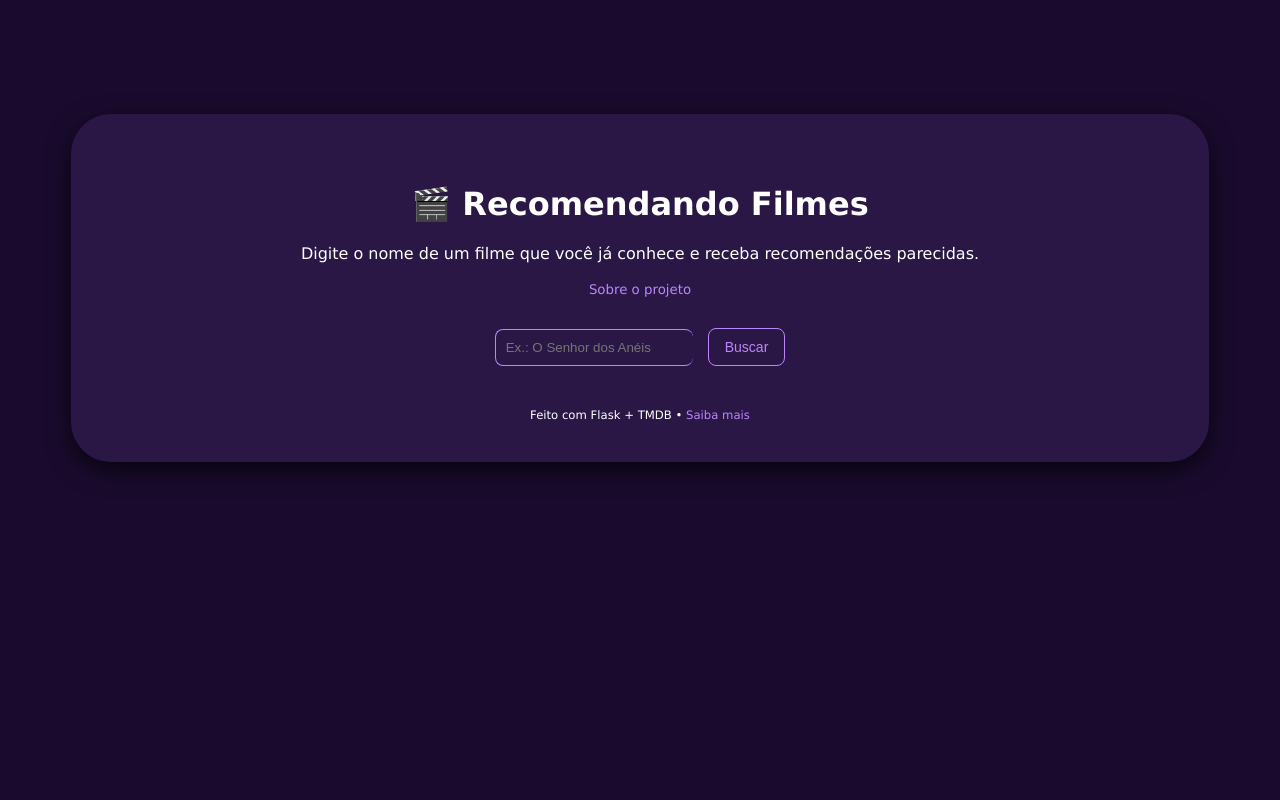
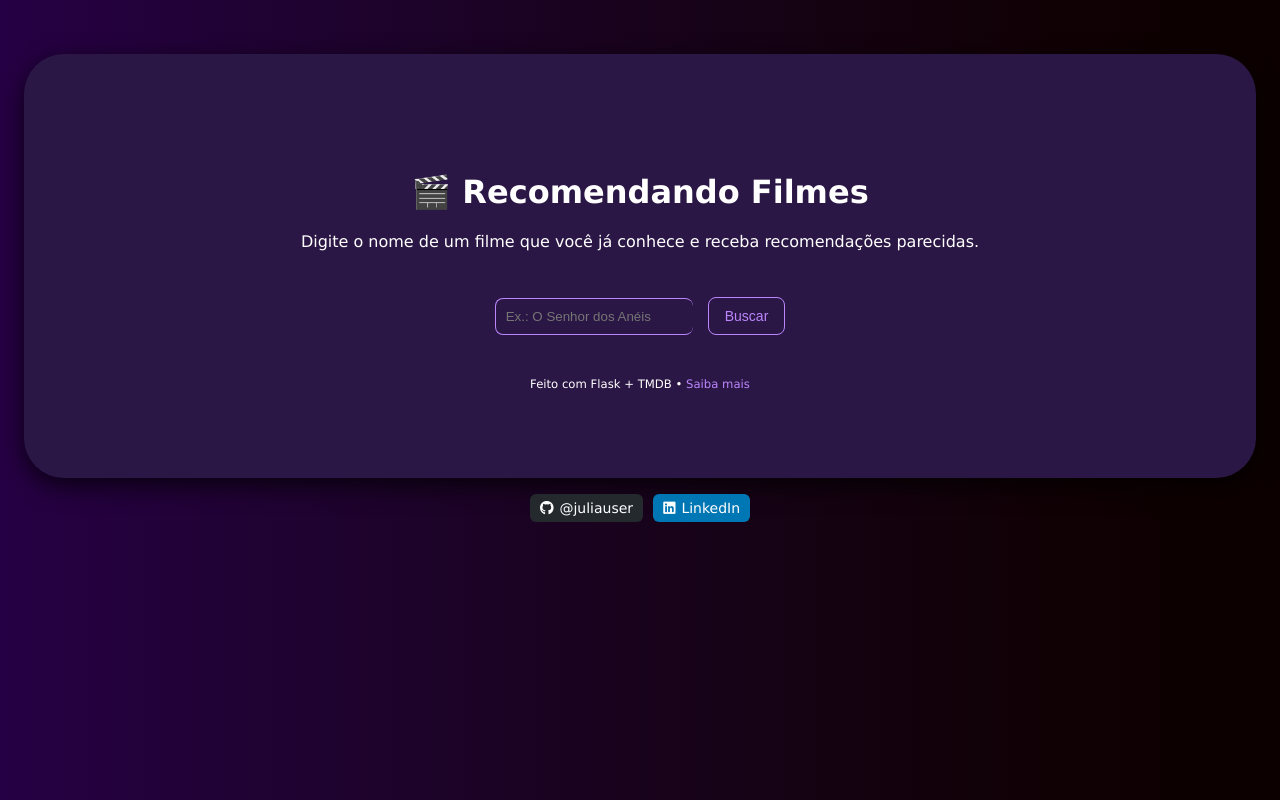
Before and after one commit to juliauser/recomendando-filmes, a Flask app: page / in a window 1280 px wide. Run offline with Flask 3, Linux system fonts and the light colour scheme.

Commit message:
fix-perf

```diff
--- a/app.py
+++ b/app.py
@@ -54,7 +54,7 @@ def index():
             return render_template("index.html", error=err, api_missing=api_missing)
         if not movie_id:
             return render_template("index.html", error="Filme não encontrado. Tente outro.", api_missing=api_missing)
-        page = int(request.args.get("page", 1))
+        page = int(request.form.get("page", 1))
         recs, err = get_recommendations(movie_id, page=page)
         if err:
             return render_template("index.html", error=err, api_missing=api_missing)
--- a/static/style.css
+++ b/static/style.css
@@ -13,15 +13,13 @@ body {
   display: flex;
   align-items: center;
   justify-content: center;
-  font-family:Verdana, Geneva, Tahoma, sans-serif
-}
-
-body.bg-dark {
-  background-color: var(--bg-dark);
+  font-family: Verdana, Geneva, Tahoma, sans-serif;
+  background: linear-gradient(90deg in oklab, rgb(38, 0, 68), rgb(12, 0, 0));
 }
 
 h1, h2, h3 {
   text-align: center;
+  border-bottom: 27px;
 }
 
 a {
@@ -34,8 +32,13 @@ a:hover {
 }
 
 .container {
+  display: flex;
+  flex-direction: column;
+  align-items: center;
   width: 90%;
   max-width: 1400px;
+  min-height: fit-content;
+  padding: 47px;
   background-color: var(--bg-card);
   border-radius: 40px;
   box-shadow: 0 8px 24px rgba(0,0,0,0.7);
@@ -84,31 +87,6 @@ header {
 .btn:disabled {
   opacity: 0.5;
   cursor: not-allowed;
-}
-
-.btn-back {
-  display: inline-block;
-  padding: 20px;
-  font-size: 14px;
-  border-radius: 20px;
-  border: 1px solid var(--accent);
-  background-color: transparent;
-  color: var(--accent);
-  cursor: pointer;
-  transition: 0.3s;
-  align-self: stretch;
-  margin: 20px;
-  box-shadow: 0 4px 12px rgba(0,0,0,0.3);
-  min-width: 70px;
-  justify-self: center;
-  text-align: center;
-    background: linear-gradient(rgb(0, 0, 7), rgb(90, 12, 114));
-}
-
-
-.btn-back:hover {
-  background-color: var(--accent);
-  color: var(--bg-dark);
 }
 
 .card {
@@ -266,6 +244,56 @@ input[type="text"]:focus {
   border-color: var(--accent-hover);
 }
 
+/* novo wrapper empilha em coluna e centraliza */
+.hero-stack {
+  display: flex;
+  flex-direction: column;
+  align-items: center;
+  width: 100%;
+}
+
+/* links fora do container, embaixo e centralizados */
+.hero-stack .social-links {
+  margin-top: 16px;
+  display: flex;
+  gap: 10px;
+  justify-content: center;
+}
+
+.github { background: #24292e; color: #fff; }
+.linkedin { background: #0077b5; color: #fff; }
+.social-btn:hover { opacity: .9; }
+
+/* garantia de que nada está posicionando os links de forma absoluta */
+.social-links { position: static; }
+
+/* estilo dos botões (igual ao que você já tinha) */
+.social-btn {
+  display: flex;
+  align-items: center;
+  gap: 6px;
+  padding: 6px 10px;
+  border-radius: 6px;
+  text-decoration: none;
+  font-size: 14px;
+  font-weight: 500;
+  transition: background 0.2s ease;
+}
+
+.github {
+  background: #24292e;
+  color: white;
+}
+
+.linkedin {
+  background: #0077b5;
+  color: white;
+}
+
+.social-btn:hover {
+  opacity: 0.9;
+}
+
 footer {
   padding: 40px;
   font-size: 14px;
--- a/templates/index.html
+++ b/templates/index.html
@@ -7,12 +7,12 @@
   <title>Recomendando Filmes</title>
   <link href="{{ url_for('static', filename='style.css') }}" rel="stylesheet">
 </head>
-<body class="bg-dark text-light">
+<body class="bg-dark">
+  <div class="hero-stack">
   <div class="container">
     <header class="mb-4 text-center">
       <h1 class="display-6">🎬 Recomendando Filmes</h1>
       <p class="text-secondary mb-0">Digite o nome de um filme que você já conhece e receba recomendações parecidas.</p>
-      <a class="text-decoration-none" href="/sobre"><small>Sobre o projeto</small></a>
     </header>
 
     <form method="POST" class="mx-auto" style="max-width: 520px;">
@@ -35,6 +35,23 @@
     <footer class="text-center mt-5 text-secondary">
       <small>Feito com Flask + TMDB • <a class="text-decoration-none" href="/sobre">Saiba mais</a></small>
     </footer>
+
+
+
   </div>
+
+    <div class="social-links">
+  <a href="https://github.com/juliauser" target="_blank" class="social-btn github">
+    <i class="fa-brands fa-github"></i> @juliauser
+  </a>
+  <a href="https://linkedin.com/in/juliauser" target="_blank" class="social-btn linkedin">
+    <i class="fa-brands fa-linkedin"></i> LinkedIn
+  </a>
+</div>
+</div>
+
+<!-- Importa os ícones do Font Awesome -->
+<link rel="stylesheet" href="https://cdnjs.cloudflare.com/ajax/libs/font-awesome/6.5.1/css/all.min.css">
+
 </body>
 </html>
--- a/templates/results.html
+++ b/templates/results.html
@@ -11,8 +11,7 @@
     .movie-card { min-height: 100%; }
   </style>
 </head>
-<body class="bg-dark text-light">
-  <a href="/" class="btn-back">←  Voltar</a>
+<body class="bg-dark">
   <div class="movie-container">
 
     <h1 class="h3 mb-4">Filmes recomendados para: <span class="text-warning">{{ title }}</span></h1>
--- a/templates/sobre.html
+++ b/templates/sobre.html
@@ -7,9 +7,8 @@
   <title>Sobre o Projeto</title>
   <link href="{{ url_for('static', filename='style.css') }}" rel="stylesheet">
 </head>
-<body class="bg-dark text-light">
-  <div class="container py-5">
-    <a href="/" class="btn btn-outline-light mb-4">← Voltar</a>
+<body class="bg-dark">
+  <div class="container">
     <h1 class="h3 mb-3">Sobre o Projeto</h1>
     <p>Este é um mini app em <strong>Flask</strong> que integra a API do <strong>The Movie Database (TMDB)</strong> para recomendar filmes similares a um título informado pelo usuário.</p>
     <ul>
```
Also changed, not shown: README.md.
